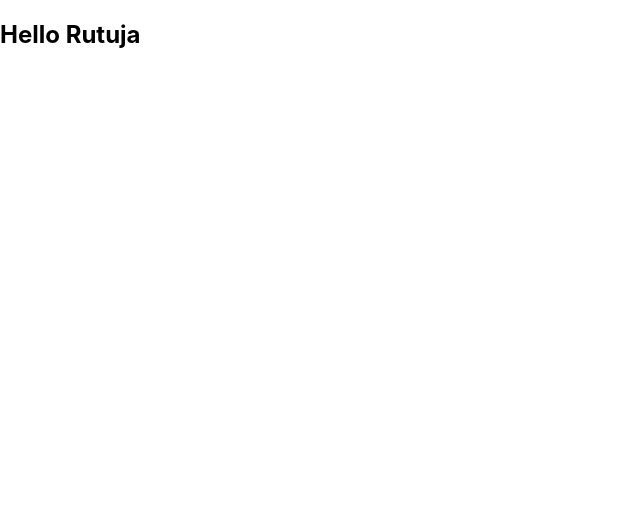
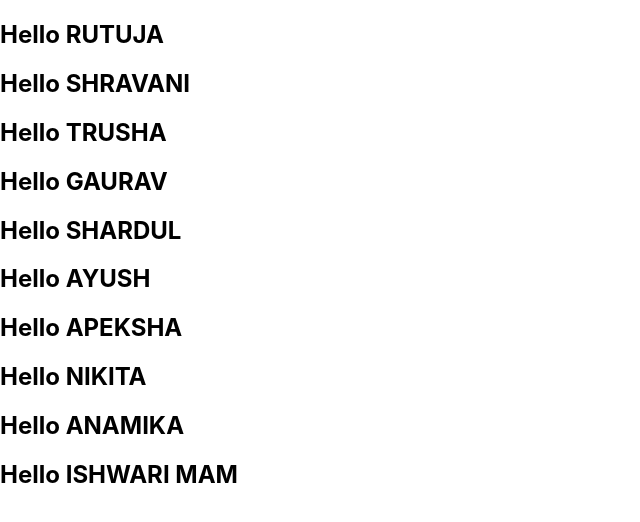
Before and after one commit to rutujadate/third-project, a React (Create React App) app: page / in a window 1280 px wide. Shown: the top 522 px of the page, without its empty margins (0-640 px from the left). Built offline with nearby package versions, Linux system fonts and the light colour scheme.

Commit message:
display 10 number of students name using map

```diff
--- a/src/App.js
+++ b/src/App.js
@@ -3,10 +3,26 @@ import './App.css';
 import Greetings from './Greetings';
 
 function App() {
-  // const userName="Rutuja";
+  const student = [
+    { Name: "RUTUJA" },
+    { Name: "SHRAVANI" },
+    { Name: "TRUSHA" },
+    { Name: "GAURAV" },
+    { Name: "SHARDUL" },
+    { Name: "AYUSH" },
+    { Name: "APEKSHA" },
+    { Name: "NIKITA" },
+    { Name: "ANAMIKA" },
+    { Name: "ISHWARI MAM" },
+  ]
+
 
   return (
-    <Greetings name="Rutuja"/>
+      <div>{<Greetings username={student}/>}</div>
+
+
+
   );
+
 }
 export default App;
--- a/src/Greetings.js
+++ b/src/Greetings.js
@@ -1,7 +1,11 @@
 function Greetings(props){
       return (
         <div>
-          <h2>Hello {props.name}</h2>
+            {props.username.map((singleElement)=>{
+                return <h2>Hello {singleElement.Name}</h2>
+
+
+            })}
         </div>
       );
 }
```
